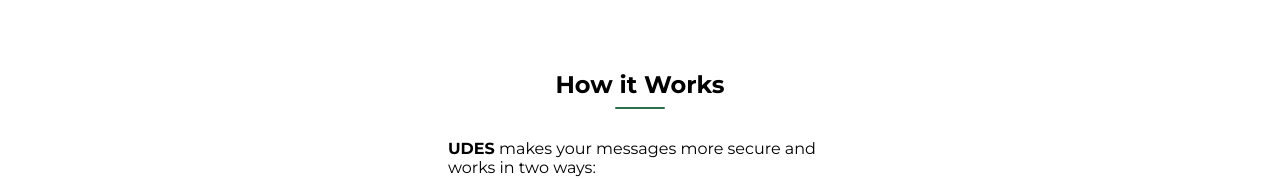
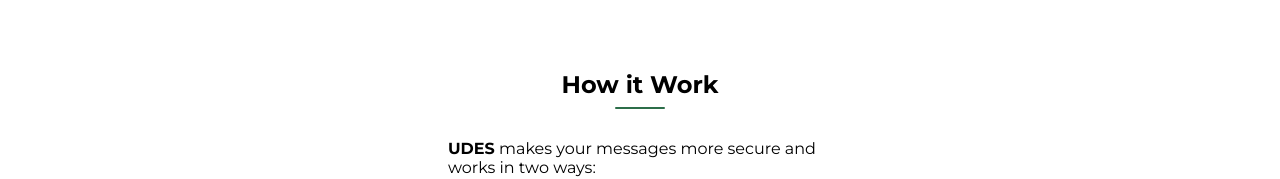
Before and after one commit to UDES-Project/website, a Next.js app: page / in a window 1280 px wide. Shown: the part 598-777 px from the top of the page. Built offline with nearby package versions, Linux system fonts and the light colour scheme.

Commit message:
Remove "s" from home page

```diff
--- a/src/app/page.tsx
+++ b/src/app/page.tsx
@@ -11,7 +11,7 @@ export default function Home() {
                 </div>
             </div>
             <div className="content-block">
-                <h2>How it Works</h2>
+                <h2>How it Work</h2>
                 <div className="hiw-content">
                     <p><strong>UDES</strong> makes your messages more secure and works in two ways:</p><br />
 
```
